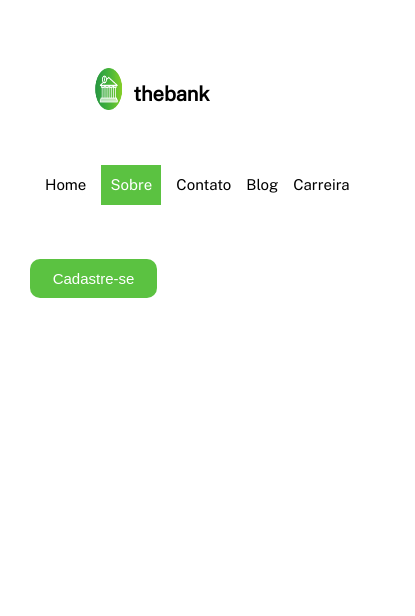
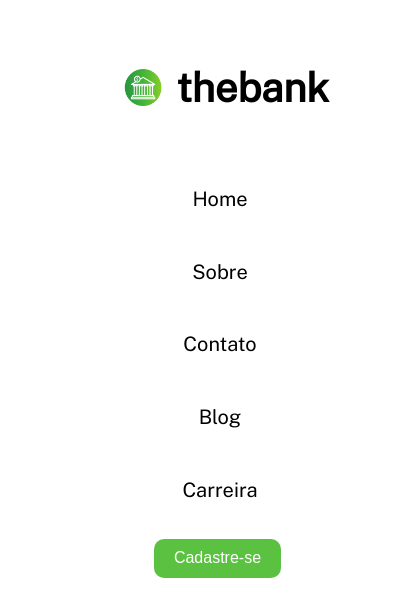
Before and after one commit to MilenaMarlim/desafios-avan-ado-DEVQUEST, a plain HTML site: page header-com-flexbox/index.html in a window 390 px wide. Shown: the whole page, 415 px wide, since content can reach past the window. Drawn offline with nearby package versions, Linux system fonts and the light colour scheme.

Commit message:
Add files via upload

```diff
--- a/header-com-flexbox/index.html
+++ b/header-com-flexbox/index.html
@@ -6,42 +6,27 @@
     <meta http-equiv="X-UA-Compatible" content="IE=edge">
     <meta name="viewport" content="width=device-width, initial-scale=1.0">
     <title>Document</title>
-    <link rel="stylesheet" href="reset.css">
-    <link rel="stylesheet" href="style.css">
-    <link rel="stylesheet" href="responsive.css">
+    <link rel="stylesheet" href="src/css/reset.css">
+    <link rel="stylesheet" href="src/css/style.css">
+    <link rel="stylesheet" href="src/css/responsive.css">
 </head>
 
 <body>
     <header class="cabecalho">
-
-        <div class="logo">
-
-            <a href="index.html">
-                <img src="images/logo.png" alt="Logo do Banco">
-            </a>
-
-           <h1>thebank</h1>
-
-        </div>
-
-
+        <a href="index.html">
+            <img src="src/images/logo.png" alt="Logo do Banco">
+            <h1>thebank</h1>
+        </a>
         <nav class="nav">
             <ul class="menu">
                 <li> <a href="/index.html">Home</a> </li>
-                <li> <a href="/index.html" class="sobre">Sobre</a> </li>
+                <li> <a href="/index.html" >Sobre</a> </li>
                 <li> <a href="/index.html">Contato</a> </li>
                 <li> <a href="/index.html">Blog</a> </li>
                 <li> <a href="/index.html">Carreira</a> </li>
-
             </ul>
-
             <button class="botao">Cadastre-se</button>
-
-
-
         </nav>
-
-
     </header>
 </body>
 
--- /dev/null
+++ b/header-com-flexbox/src/css/reset.css
@@ -0,0 +1,13 @@
+*{
+    padding: 0;
+    margin: 0;
+}
+
+ul, li{
+    list-style: none;
+}
+
+a{
+    text-decoration: none;
+    color: #000;
+}
--- /dev/null
+++ b/header-com-flexbox/src/css/responsive.css
@@ -0,0 +1,80 @@
+@media(max-width: 425px) {
+    .cabecalho {
+        width: 100%;
+        text-align: center;
+        padding: 0;
+        display: flex;
+        flex-wrap: wrap;
+        justify-content: center;
+        padding-top: 10%;
+    }
+
+    .cabecalho a h1 {
+        font-size: 40px;
+        margin: 0;
+    }
+
+    .cabecalho img {
+        width: 65px;
+    }
+
+    nav {
+        padding: 10%;
+        display: flex;
+        flex-direction: column;
+    }
+
+    .menu {
+        display: flex;
+        flex-direction: column;
+        width: 100%;
+        margin: 0;
+        align-items: center;
+    }
+
+    .menu li {
+        font-size: 40px;
+        margin: 10px;
+    }
+
+    .menu li:hover{
+        background-color: #5BC241;
+    }
+
+    .botao {
+        width: 127px;
+        margin-bottom: 84px;
+    }
+}
+
+ @media(max-width: 800px) {
+     .cabecalho {
+        width: 100%;
+        display: flex;
+        flex-wrap: wrap;
+        flex-direction: column;
+    }
+
+    .menu {
+        display: flex;
+        flex-direction: column;
+        width: 100%;
+        align-items: center;
+        padding: 10%;
+        margin: 0;
+        font-size: 20px;
+    }
+
+    .menu li {
+        display: flex;
+        justify-content: center;
+        font-size: 20px;
+        padding: 5%;
+    }
+
+    .nav .botao{
+        margin:  auto;
+        font-size: 16px;
+        margin-right: 12%;
+    }
+}
--- /dev/null
+++ b/header-com-flexbox/src/css/style.css
@@ -0,0 +1,75 @@
+@import url('https://fonts.googleapis.com/css2?family=Public+Sans&display=swap');
+
+.cabecalho {
+    display: flex;
+    justify-content: space-between;
+    align-items: center;
+    flex-wrap: wrap;
+    padding: 30px;
+    max-width: 1440px;
+    margin: 25px;
+}
+
+.cabecalho a {
+    display: flex;
+    align-items: center;
+}
+
+.cabecalho a h1{
+    font-size: 20px;
+    font-weight: 800;
+    font-family: 'Public Sans', serif;
+}
+
+.cabecalho img {
+    display: flex;
+    justify-content: center;
+    width: 48.28px;
+}
+
+.menu {
+    display: flex;
+    margin-right: 35px;
+}
+
+.menu li {
+    display: flex;
+    justify-content: center;
+    align-items: center;
+    margin-left: 15px;
+    font-family: 'Public Sans', sans-serif;
+    font-size: 15px;
+}
+.menu li:hover{
+    background-color: #5BC241;
+    color: white;
+}
+.menu li {
+    display: flex;
+    justify-content: center;
+    align-items: center;
+    width: 60px;
+    height: 40px;
+    color: #FFFFFF;
+}
+
+.botao {
+    display: flex;
+    justify-content: center;
+    align-items: center;
+    width: 127px;
+    height: 39px;
+    border-radius: 10px;
+    background: #5BC241;
+    color: #FFFFFF;
+    font-size: 15px;
+    font-weight: 300;
+    border: none;
+}
+
+.nav {
+    display: flex;
+    align-items: center;
+    align-content: center;
+    flex-wrap: wrap;
+}
--- /dev/null
+++ b/imagens-com-flex/src/css/reset.css
@@ -0,0 +1,4 @@
+*{
+    margin: 0;
+    padding: 0;
+}
--- /dev/null
+++ b/imagens-com-flex/src/css/style.css
@@ -0,0 +1,50 @@
+@import url('https://fonts.googleapis.com/css2?family=Public+Sans:wght@700&display=swap');
+
+h3, h2{
+    font-family: 'Public Sans', sans-serif;
+    color: #FFFFFF;
+    margin: 0;
+}
+
+body{
+    width: 100%;
+}
+
+.grupo-das-telas{
+    display: flex;
+    max-width: 1440px;
+    flex-wrap: wrap;
+    height: 689px;
+}
+
+ .item{
+    display: flex;
+    flex-direction: column;
+    margin: auto;
+    width: 300px;
+    height:432px;
+    justify-content: center;
+    position: relative;
+}
+
+.item img{
+    width: 100%;
+    height: 335px;
+    object-fit: cover;
+}
+
+.item h2{
+    font-weight: 700;
+    font-size: 30px;
+    position: absolute;
+    bottom:90px;
+    left: 10px;
+}
+
+.item h3{
+    font-size: 17px;
+    font-weight: 400;
+    position: absolute;
+    bottom:70px;
+    left: 10px;
+}
--- /dev/null
+++ b/layout-youtube/css/globais.css
@@ -0,0 +1,22 @@
+@import url('https://fonts.googleapis.com/css2?family=Roboto:wght@700&display=swap');
+@import url('https://fonts.googleapis.com/css2?family=Roboto:wght@300&display=swap');
+
+h1, h2{
+    font-family: 'Roboto', sans-serif;
+    font-size: 14px;
+    font-weight: 700;
+    margin-top: 0;
+}
+
+p{
+    font-family: 'Roboto', sans-serif;
+    font-size: 11px;
+    font-weight: 300;
+    margin: 10px;
+    color: black;
+}
+
+h2, p{
+    margin:0;
+    padding: 2px;
+}
--- /dev/null
+++ b/layout-youtube/css/reset.css
@@ -0,0 +1,11 @@
+*{
+    padding: 0;
+}
+
+ul, li{
+    list-style: none;
+}
+
+a{
+    text-decoration: none;
+}
--- /dev/null
+++ b/layout-youtube/css/responsive.css
@@ -0,0 +1,28 @@
+@media(max-width: 700px) {
+    body{
+        height: 100%;
+        width: 100%;
+        background: #F7F7F7;;
+    }
+
+    .area-geral {
+        padding: 0;
+        margin: 10px;
+        margin-top: 20px;
+        max-width: 326px;
+        grid-template-columns: 1fr;
+        grid-template-rows: repeat(3, 1fr);
+        grid-template-areas: 'video-principal'
+        'propaganda'
+        'videos-sugeridos';
+    }
+
+    .video-principal{
+        margin-bottom: 10px;
+    }
+
+    .grupo-sugeridos{
+        margin-top: 20px;
+    }
+
+}
--- /dev/null
+++ b/layout-youtube/css/style.css
@@ -0,0 +1,61 @@
+html{
+    height: 100%;
+    max-width: 1440px;
+    display: flex;
+    justify-content: center;
+    align-items: center;
+}
+
+.area-geral {
+    display: grid;
+    width: 100%;
+    height: 350px;
+    background-color: #F7F7F7;
+    grid-template-areas:
+        "video-principal video-principal propaganda propaganda"
+        "video-principal video-principal video-sugerido1 video-sugerido1"
+        "video-principal video-principal video-sugerido2 video-sugerido2"
+        "video-principal video-principal video-sugerido3 video-sugerido3";
+    grid-template-columns: repeat(2, 1fr);
+    grid-template-rows: repeat(4, 1fr);
+    padding-top: 30px;
+    padding-left: 35px;
+}
+
+.video-principal {
+    grid-area: video-principal;
+    height: 313px;
+    width: 326px;
+}
+
+.video-principal p {
+    padding-top: 5px;
+}
+
+.propaganda {
+    grid-area: propaganda;
+    width: 270px;
+    height: 56px;
+    background-color: lightgray;
+    display: flex;
+    justify-content: center;
+    align-items: center;
+}
+
+.video-sugerido1 {
+    grid-area: video-sugerido1;
+    display: flex;
+    padding-bottom: 5px;
+}
+
+.video-sugerido2 {
+    grid-area: video-sugerido2;
+    display: flex;
+    padding-bottom: 5px;
+}
+
+.video-sugerido3 {
+    grid-area: video-sugerido3;
+    margin-bottom: 20px;
+    display: flex;
+}
--- a/style.css
+++ b/style.css
@@ -27,7 +27,7 @@ h1{
     text-align: center;
 }
 
-.container{
+.pagina-inicial{
     display: flex;
     width: 100%;
     height: 500px;
```
Also changed, not shown: imagens-com-flex/index.html (+12 -12 lines), imagens-com-flex/src/css/responsive.css (added, +36 -0 lines), index.html (+1 -1 lines), layout-youtube/index.html (+13 -29 lines), header-com-flexbox/src/images/logo.png (added), imagens-com-flex/src/images/3.jpg (added), imagens-com-flex/src/images/4.jpg (added), imagens-com-flex/src/images/5.jpg (added), imagens-com-flex/src/images/6.jpg (added).
